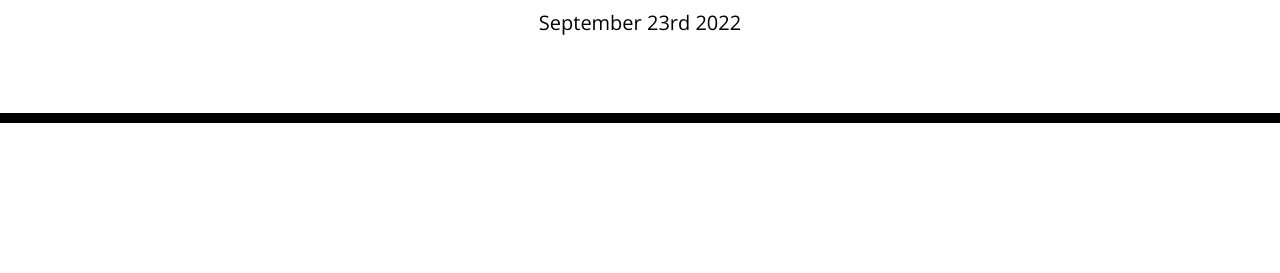
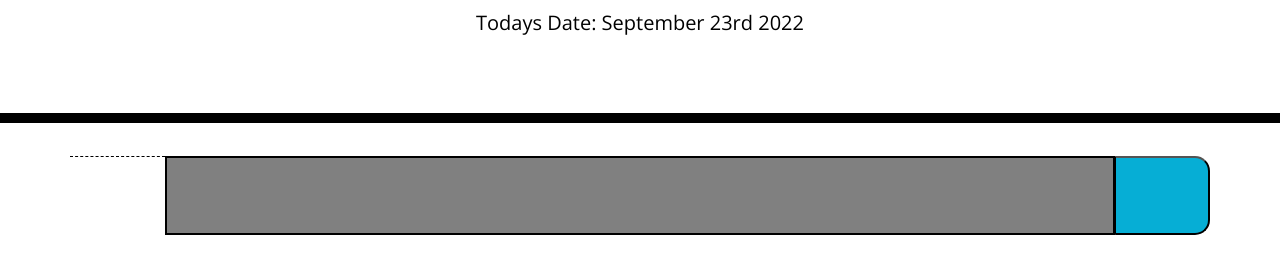
Before and after one commit to TreyKockelman/05-trey-kockelman-calendar-planner, a plain HTML site: page index.html in a window 1280 px wide. Shown: the part 181-454 px from the top of the page. Drawn offline with nearby package versions, Linux system fonts and the light colour scheme.

Commit message:
added some if statement

```diff
--- a/assets/css/style.css
+++ b/assets/css/style.css
@@ -69,3 +69,11 @@ textarea {
   font-size: 20px;
   transition: all 0.3s ease-in-out;
 }
+
+
+/* TESTING PURPOSES */
+
+.test-block {
+  background-color: gray;
+  border: 2px solid black;
+}
--- a/assets/js/scripts.js
+++ b/assets/js/scripts.js
@@ -1,11 +1,54 @@
 // Global variables
 var currDate = moment().format('MMMM Do YYYY');
+var currTime = moment().format('h:mm:ss a');
 
+var saveBtn = $('.saveBtn');
 
+var events = JSON.parse(localStorage.getItem("eventsSaved")); //gets the events saved or just sets to empty object if no objects are saved
 
+var rowEl = $('<div class="row">');
+var hourDisplayEl = $('<div class="col-1 hour">');
+var inputEl = $('<input class="col-10 test-block">');
+var buttonEl = $('<button class="col-1 saveBtn">');
 
+var hour = moment().startOf('day').add(8, 'hours');
+var currHour = moment().format('h:mm:ss a');
+var endHour = moment().endOf('day').subtract(6, 'hours').add(1, 'seconds');
 
+// Functions
+
+// Saves event in calendar to time
+function saveEvent() {
+  localStorage.setItem("eventsSaved", JSON.stringify(events));
+
+}
 
 
 //displays current Date
-$(`#currentDay`).append(currDate)
+$(`#currentDay`).append(currDate);
+
+console.log(hour);
+console.log(endHour);
+
+// generates Hours and slots of calendar
+if (hour < endHour) {
+
+  //inserts row dynamically
+  $('.container').append(rowEl);
+
+  //inserts elements into rows dynamically
+  $('.row').append(hourDisplayEl, inputEl, buttonEl);
+
+  hour++;
+
+}
+
+
+// Logs current real time
+setInterval(function() {
+  currTime = moment().format('h:mm:ss a');
+}, 1000);
+
+saveBtn.on('click', function() {
+  saveEvent();
+});
--- a/index.html
+++ b/index.html
@@ -26,10 +26,9 @@
     <header class="jumbotron">
       <h1 class="display-3">Work Day Scheduler</h1>
       <p class="lead">A simple calendar app for scheduling your work day</p>
-      <p id="currentDay" class="lead"></p>
+      <p id="currentDay" class="lead">Todays Date: </p>
     </header>
     <div class="container">
-      <!-- Timeblocks go here -->
     </div>
 
     <script src="https://cdnjs.cloudflare.com/ajax/libs/jquery/3.2.1/jquery.min.js"></script>
```
